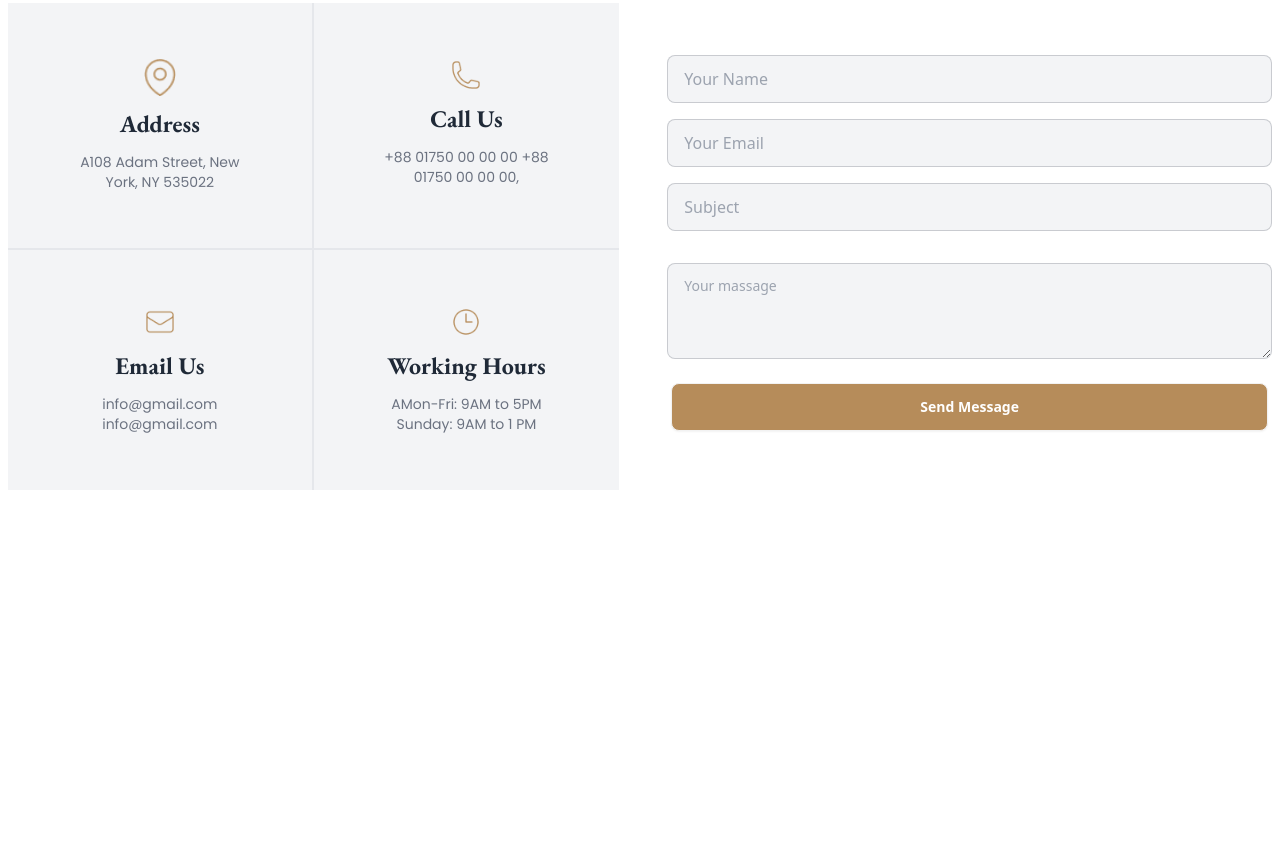
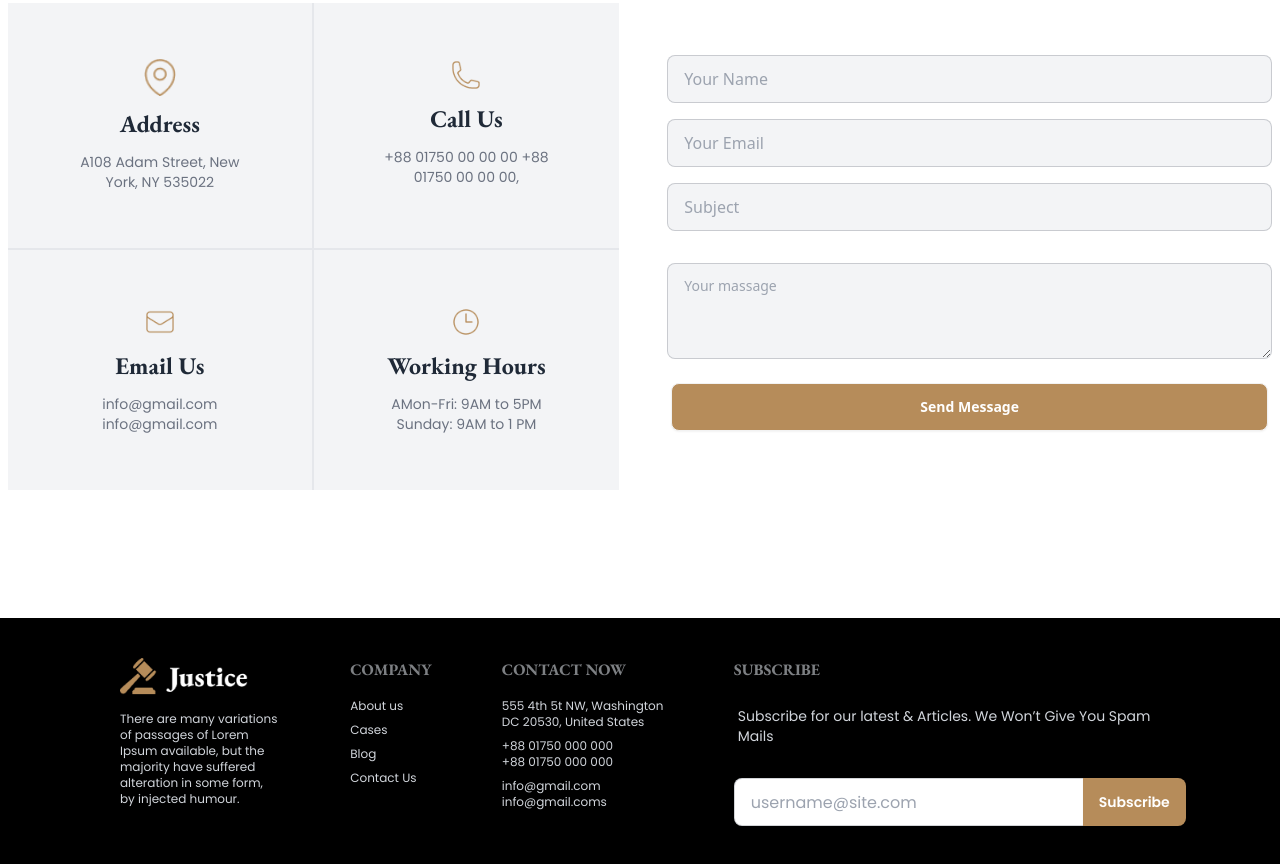
Before and after one commit to sakibsami995/legal-solution-website, a plain HTML site: page index.html in a window 1280 px wide. Shown: the part 4017-4881 px from the top of the page. Before the commit the page ends 4507 px from the top, so only its background shows below. Drawn offline with nearby package versions, Linux system fonts and the light colour scheme.

Commit message:
added footer

```diff
--- a/index.html
+++ b/index.html
@@ -174,7 +174,7 @@
  </div>
      </header>
     <!-- main-section -->
-     <main class=" container mx-auto md:container mx-auto">
+     <main class=" container mx-auto md:container mx-auto mb-32">
       <!-- text-section -->
        <div class="flex flex-col items-center mb-28 w-full">
       <div class="text-center mb-16">
@@ -495,8 +495,44 @@ New York, NY 535022</p>
        </div>
      </main>
      <!-- footer-section -->
-      <footer>
+     <footer class="footer bg-base-200 text-base-content p-10  bg-black">
 
-      </footer>
+      <div class="lg:pl-20 w-60">
+        <img class="w-32 mb-2" src="images/logo.png" alt="">
+        <p class="text-gray-300 nav-font text-xs">There are many variations of passages of Lorem Ipsum available, but the majority have suffered alteration in some form, by injected humour.</p>
+      </div>
+      <nav class="text-gray-300 nav-font text-xs">
+        <h6 class="footer-title font text-base">Company</h6>
+        <a class="link link-hover">About us</a>
+        <a class="link link-hover">Cases</a>
+        <a class="link link-hover">Blog</a>
+        <a class="link link-hover">Contact Us</a>
+      </nav>
+      <nav class="text-gray-300 nav-font text-xs">
+        <h6 class="footer-title font text-base">Contact Now</h6>
+        <a class="link link-hover">555 4th 5t NW, Washington <br>
+          DC 20530, United States</a>
+        <a class="link link-hover">+88 01750 000 000 <br>
+          +88 01750 000 000</a>
+        <a class="link link-hover">info@gmail.com <br>
+          info@gmail.coms</a>
+      </nav>
+      <form class="text-gray-300 nav-font ">
+        <h6 class="footer-title font text-base">Subscribe</h6>
+        <fieldset class="form-control w-80 s">
+          <label class="label">
+            <span class="text-x label-text text-gray-300 nav-font mb-6">Subscribe for our latest & Articles. We Won’t Give You Spam Mails</span>
+          </label>
+          <div class="join">
+            <input
+              type="text"
+              placeholder="username@site.com"
+              class="input input-bordered join-item text-x" />
+            <button class="btn button-color text-white join-item border-none">Subscribe</button>
+          </div>
+        </fieldset>
+      </form>
+
+    </footer>
 </body>
 </html>
```
